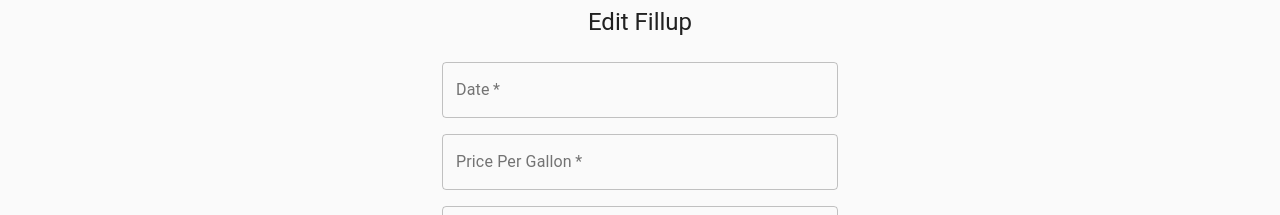
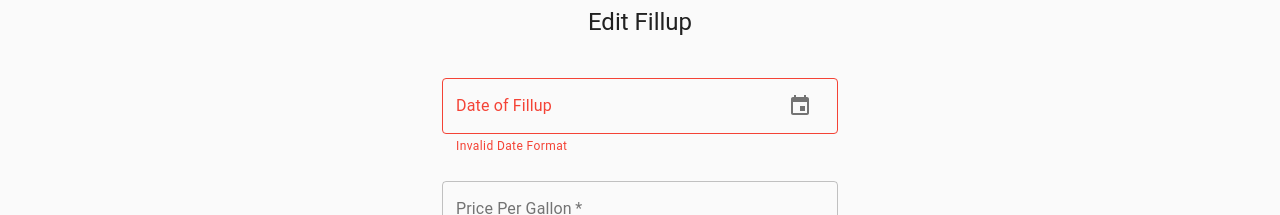
Before and after one commit to aesakof/gas-app-v2, a React (Create React App) app in the folder react-frontend/: page /fillups/edit/1 in a window 1280 px wide. Shown: the part 173-388 px from the top of the page. Built offline with nearby package versions, Linux system fonts and the light colour scheme; no server answers.

Commit message:
Adding date pick to edit/create fillup components (1)

```diff
--- a/react-frontend/package.json
+++ b/react-frontend/package.json
@@ -3,15 +3,19 @@
   "version": "0.1.0",
   "private": true,
   "dependencies": {
+    "@date-io/date-fns": "^1.3.13",
     "@emotion/react": "^11.7.1",
     "@emotion/styled": "^11.6.0",
     "@material-ui/core": "^4.12.3",
     "@material-ui/icons": "^4.11.2",
+    "@material-ui/pickers": "^3.3.10",
     "@mui/material": "^5.4.0",
     "@testing-library/jest-dom": "^5.14.1",
     "@testing-library/react": "^11.2.7",
     "@testing-library/user-event": "^12.8.3",
     "axios": "^0.21.4",
+    "date-fns": "^2.28.0",
+    "moment": "^2.29.1",
     "react": "^17.0.2",
     "react-dom": "^17.0.2",
     "react-hook-form": "^7.17.2",
--- a/react-frontend/src/components/CreateFillup.js
+++ b/react-frontend/src/components/CreateFillup.js
@@ -74,10 +74,16 @@
     const handleCarChange = (e) => {
         updateFormData({
             ...formData,
-            // Trimming any whitespace
             [e.target.name]: e.target.value,
         });
 	};
+
+    const handleDateChange = (date) => {
+        updateFormData({
+            ...formData,
+            date: date
+        });
+    };
 
 	const handleSubmit = (e) => {
 		e.preventDefault();
--- a/react-frontend/src/components/EditFillup.js
+++ b/react-frontend/src/components/EditFillup.js
@@ -15,6 +15,14 @@
 import MenuItem from '@material-ui/core/MenuItem';
 import FormControl from '@material-ui/core/FormControl';
 import Select from '@material-ui/core/Select';
+import 'date-fns';
+import DateFnsUtils from '@date-io/date-fns';
+import {
+  MuiPickersUtilsProvider,
+  KeyboardTimePicker,
+  KeyboardDatePicker,
+} from '@material-ui/pickers';
+import Moment from 'moment';
 
 const useStyles = makeStyles((theme) => ({
 	paper: {
@@ -70,10 +78,6 @@
         });
     }, []);
 
-    useEffect(() => {
-
-    }, [])
-
 	const handleChange = (e) => {
         updateFormData({
             ...formData,
@@ -85,10 +89,18 @@
     const handleCarChange = (e) => {
         updateFormData({
             ...formData,
-            // Trimming any whitespace
             [e.target.name]: e.target.value,
         });
 	};
+
+    const handleDateChange = (date) => {
+        const formattedDate = Moment(date).format('YYYY-MM-DD');
+        console.log(formattedDate);
+        updateFormData({
+            ...formData,
+            date: formattedDate
+        });
+    };
 
 	const handleSubmit = (e) => {
         console.log(localStorage.getItem('access_token'));
@@ -120,7 +132,26 @@
 				<form className={classes.form} noValidate>
 					<Grid container spacing={2}>
 						<Grid item xs={12}>
-							<TextField
+                            <MuiPickersUtilsProvider utils={DateFnsUtils}>
+                                <Grid container justifyContent="space-around">
+                                    <KeyboardDatePicker
+                                        fullWidth
+                                        disableToolbar
+                                        inputVariant="outlined"
+                                        format="MM/dd/yyyy"
+                                        margin="normal"
+                                        id="date-picker-inline"
+                                        label="Date of Fillup"
+                                        name="date"
+                                        value={formData.date}
+                                        onChange={handleDateChange}
+                                        KeyboardButtonProps={{
+                                            'aria-label': 'change date',
+                                    }}
+                                    />
+                                </Grid>
+                            </MuiPickersUtilsProvider>
+							{/* <TextField
 								variant="outlined"
 								required
 								fullWidth
@@ -130,7 +161,7 @@
 								autoComplete="date"
                                 value={formData.date}
 								onChange={handleChange}
-							/>
+							/> */}
 						</Grid>
 						<Grid item xs={12}>
 							<TextField
```
Also changed, not shown: 2 other files (tests, documents, lock files or other folders).
